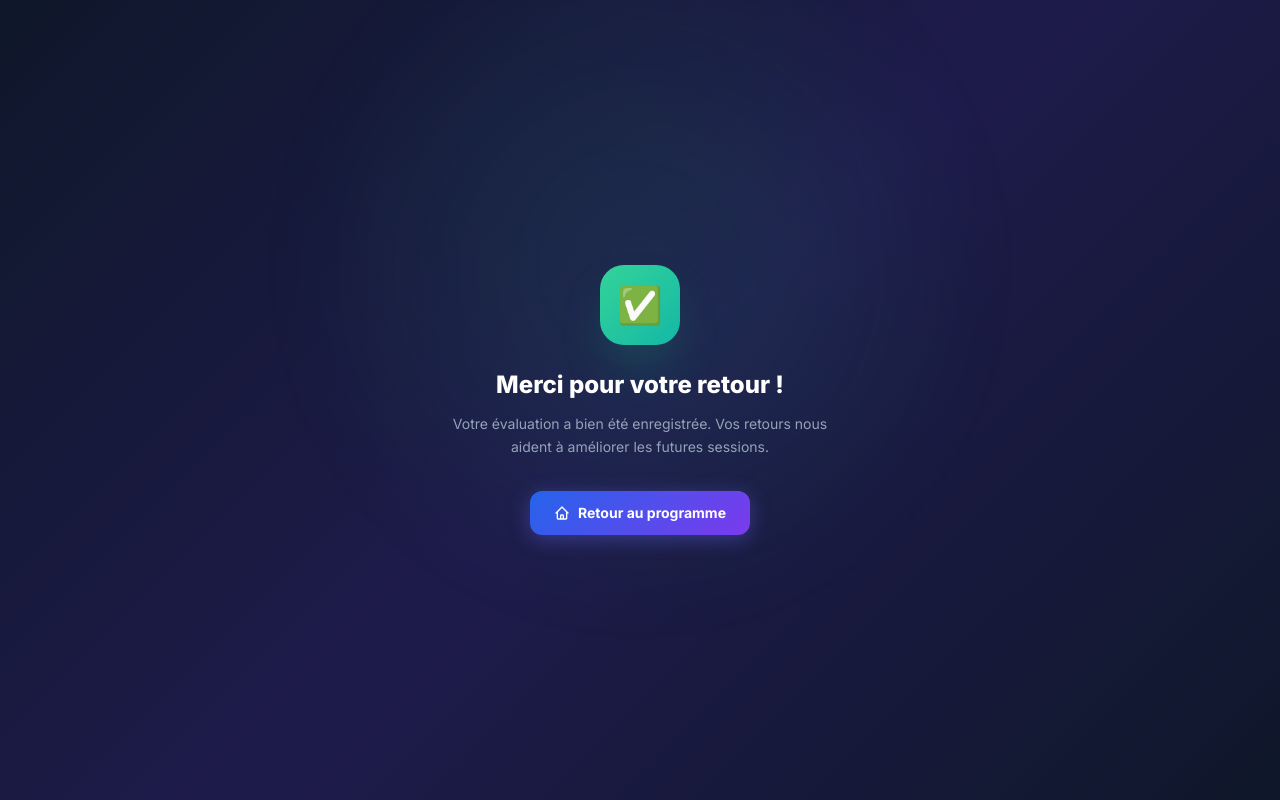
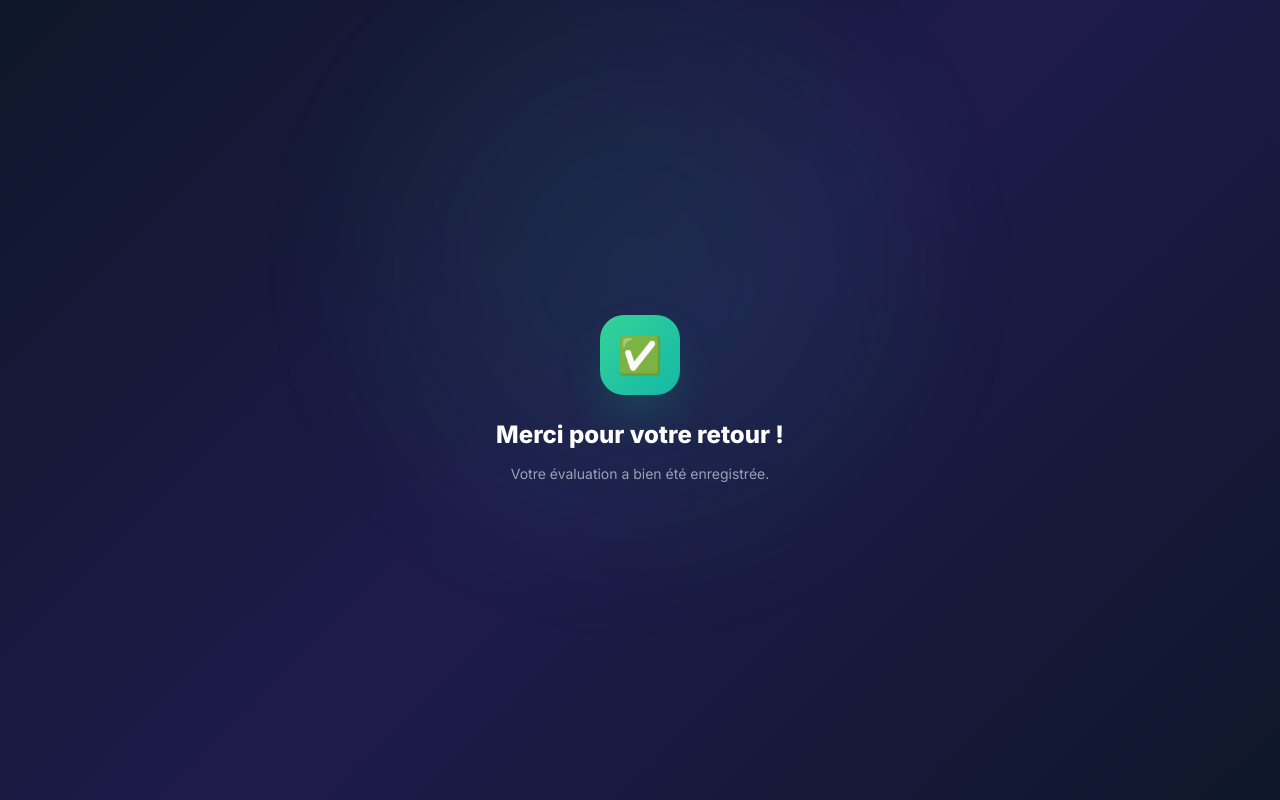
Before and after one commit to teaching-formation/adsi-formations, a Next.js app: page /evaluation/merci in a window 1280 px wide. Built offline with nearby package versions, Linux system fonts and the light colour scheme.

Commit message:
fix: simplify merci page, remove back link

```diff
--- a/app/evaluation/merci/page.tsx
+++ b/app/evaluation/merci/page.tsx
@@ -13,17 +13,9 @@ export default function MerciPage() {
           ✅
         </div>
         <h1 className="text-2xl font-extrabold text-white mb-3">Merci pour votre retour !</h1>
-        <p className="text-slate-400 text-sm leading-relaxed mb-8">
-          Votre évaluation a bien été enregistrée. Vos retours nous aident à améliorer les futures sessions.
+        <p className="text-slate-400 text-sm leading-relaxed">
+          Votre évaluation a bien été enregistrée.
         </p>
-        <a href="/"
-          className="inline-flex items-center gap-2 py-3 px-6 rounded-xl font-bold text-white text-sm transition-all duration-200"
-          style={{ background: 'linear-gradient(135deg, #2563eb, #7c3aed)', boxShadow: '0 4px 20px rgba(99,102,241,0.4)' }}>
-          <svg className="w-4 h-4" fill="none" viewBox="0 0 24 24" stroke="currentColor">
-            <path strokeLinecap="round" strokeLinejoin="round" strokeWidth={2} d="M3 12l2-2m0 0l7-7 7 7M5 10v10a1 1 0 001 1h3m10-11l2 2m-2-2v10a1 1 0 01-1 1h-3m-6 0a1 1 0 001-1v-4a1 1 0 011-1h2a1 1 0 011 1v4a1 1 0 001 1m-6 0h6" />
-          </svg>
-          Retour au programme
-        </a>
       </div>
     </div>
   )
```
